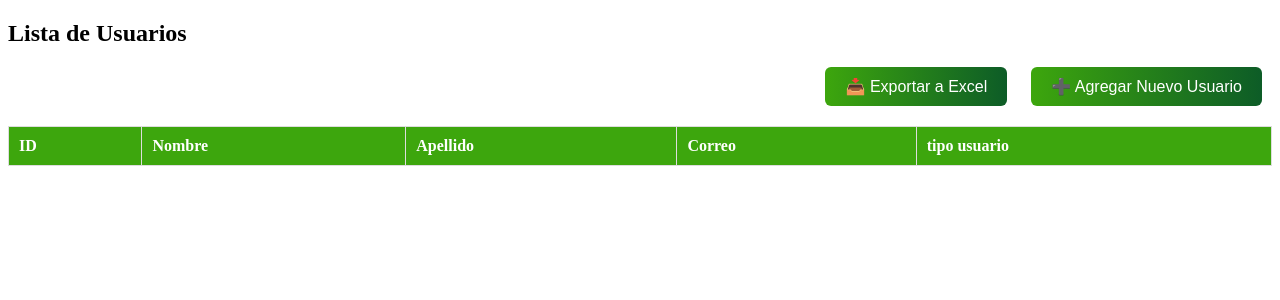
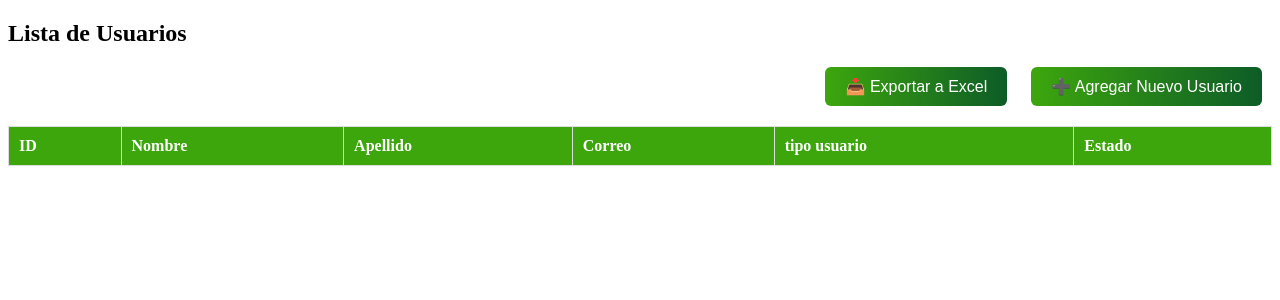
Before and after one commit to CamiloRondonDev/AMT, a PHP site: page /app/views/usuarios.php in a window 1280 px wide. Shown: the top 300 px of the page. Run offline with PHP 8.4, Linux system fonts and the light colour scheme; data that the repository does not hold is empty; some libraries are stand-ins or nearby versions.

Commit message:
adicion campo estado a usuarios

```diff
--- a/app/views/usuarios.php
+++ b/app/views/usuarios.php
@@ -22,6 +22,7 @@
         <th>Apellido</th>
         <th>Correo</th>
         <th>tipo usuario</th>
+        <th>Estado</th>
         <!-- Agrega más columnas si tu tabla tiene más campos -->
       </tr>
     </thead>
--- a/public/js/usuarios.js
+++ b/public/js/usuarios.js
@@ -15,6 +15,7 @@ $(document).ready(function() {
             <td>${usuario.apell_usu}</td>
             <td>${usuario.correo_usu}</td>
             <td>${usuario.tipo_usu}</td>
+            <td>${usuario.estado_usu == 1 ? "Activo" : "inactivo" }</td>
           </tr>
         `;
         tbody.append(fila);
```
